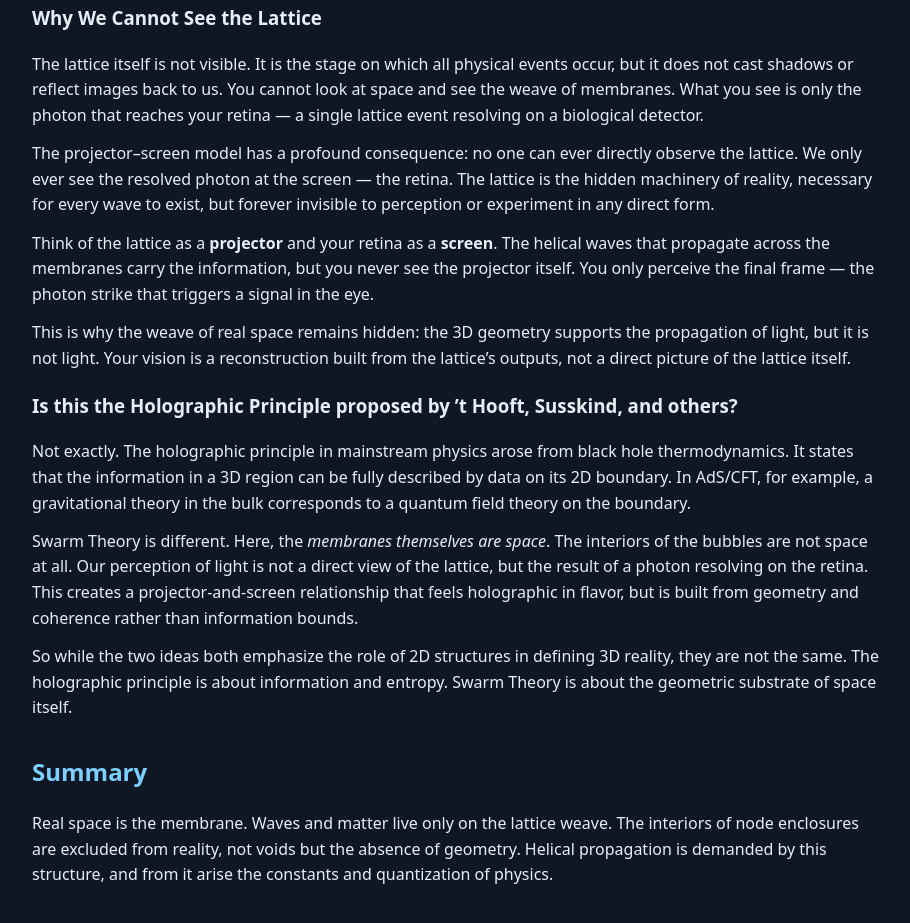
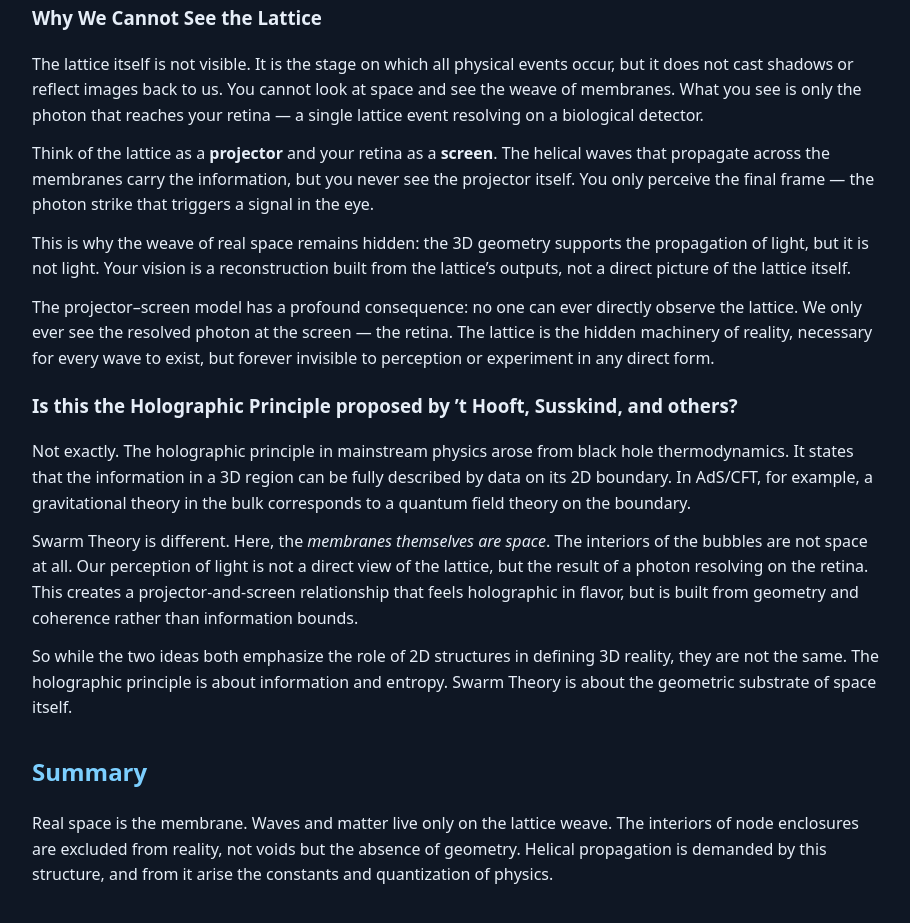
Before and after one commit to crumpler4/swarmfieldtheory.org-site, a plain HTML site: page geometry.html in a window 1280 px wide. Shown: the part 2926-3849 px from the top of the page, without its empty margins (183-1093 px from the left). Drawn offline with Linux system fonts and the light colour scheme.

Commit message:
Update geometry.html

```diff
--- a/geometry.html
+++ b/geometry.html
@@ -128,12 +128,8 @@ The lattice itself is not visible. It is the stage on which all physical events
 You cannot look at space and see the weave of membranes.
 What you see is only the photon that reaches your retina — a single lattice event resolving on a biological detector.
 <p>
-The projector–screen model has a profound consequence: no one can ever directly observe the lattice.
-We only ever see the resolved photon at the screen — the retina.
-The lattice is the hidden machinery of reality, necessary for every wave to exist, but forever invisible to perception or experiment in any direct form.
+
 </p>
-
-<p>
 Think of the lattice as a <strong>projector</strong> and your retina as a <strong>screen</strong>.
 The helical waves that propagate across the membranes carry the information, but you never see the projector itself.
 You only perceive the final frame — the photon strike that triggers a signal in the eye.
@@ -143,6 +139,13 @@ You only perceive the final frame — the photon strike that triggers a signal i
 This is why the weave of real space remains hidden: the 3D geometry supports the propagation of light, but it is not light.
 Your vision is a reconstruction built from the lattice’s outputs, not a direct picture of the lattice itself.
 </p>
+
+</p>
+The projector–screen model has a profound consequence: no one can ever directly observe the lattice.
+We only ever see the resolved photon at the screen — the retina.
+The lattice is the hidden machinery of reality, necessary for every wave to exist, but forever invisible to perception or experiment in any direct form.
+</p>
+
 <h3>Is this the Holographic Principle proposed by ’t Hooft, Susskind, and others?</h3>
 <p>
 Not exactly. The holographic principle in mainstream physics arose from black hole thermodynamics.
```
